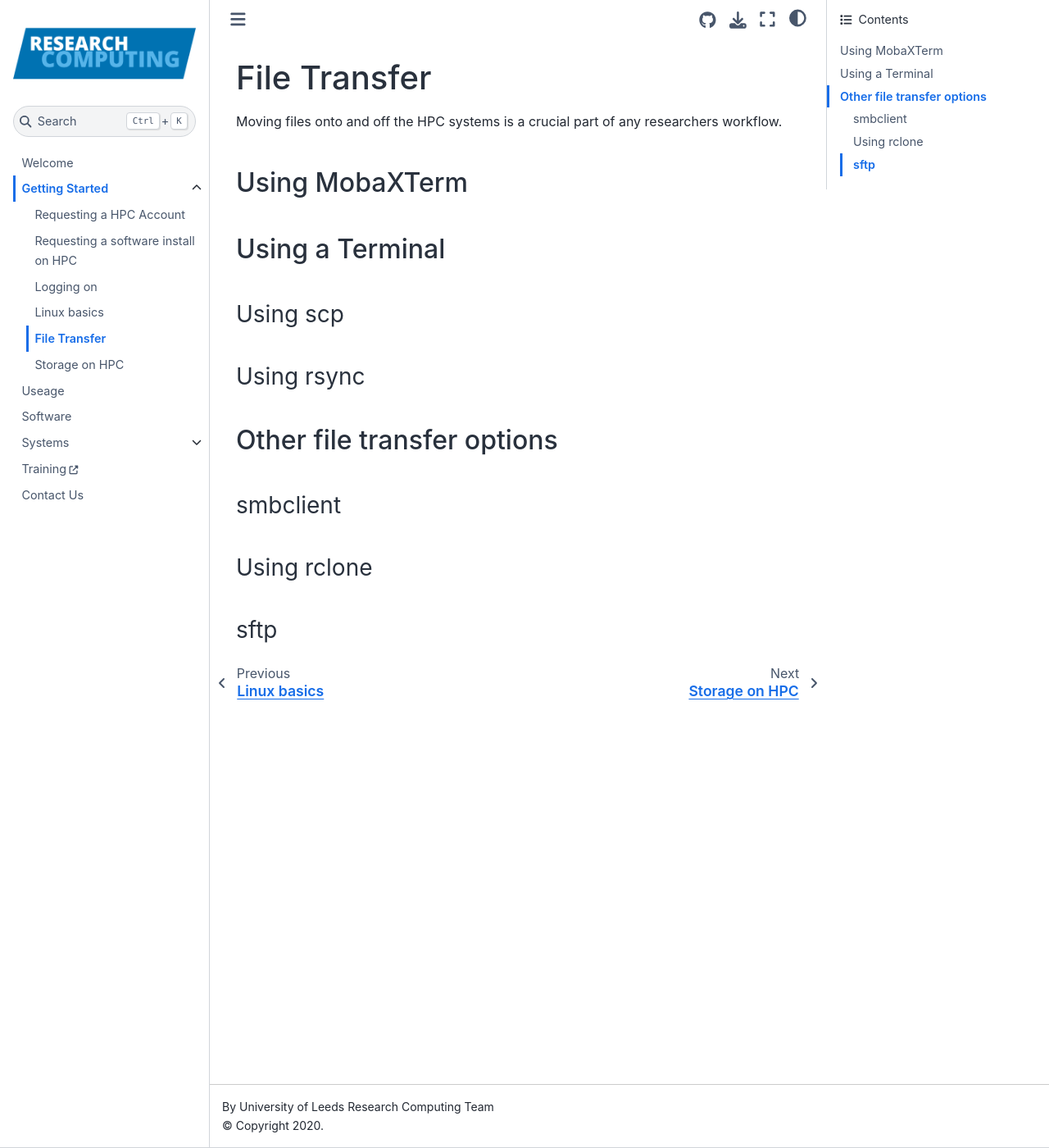
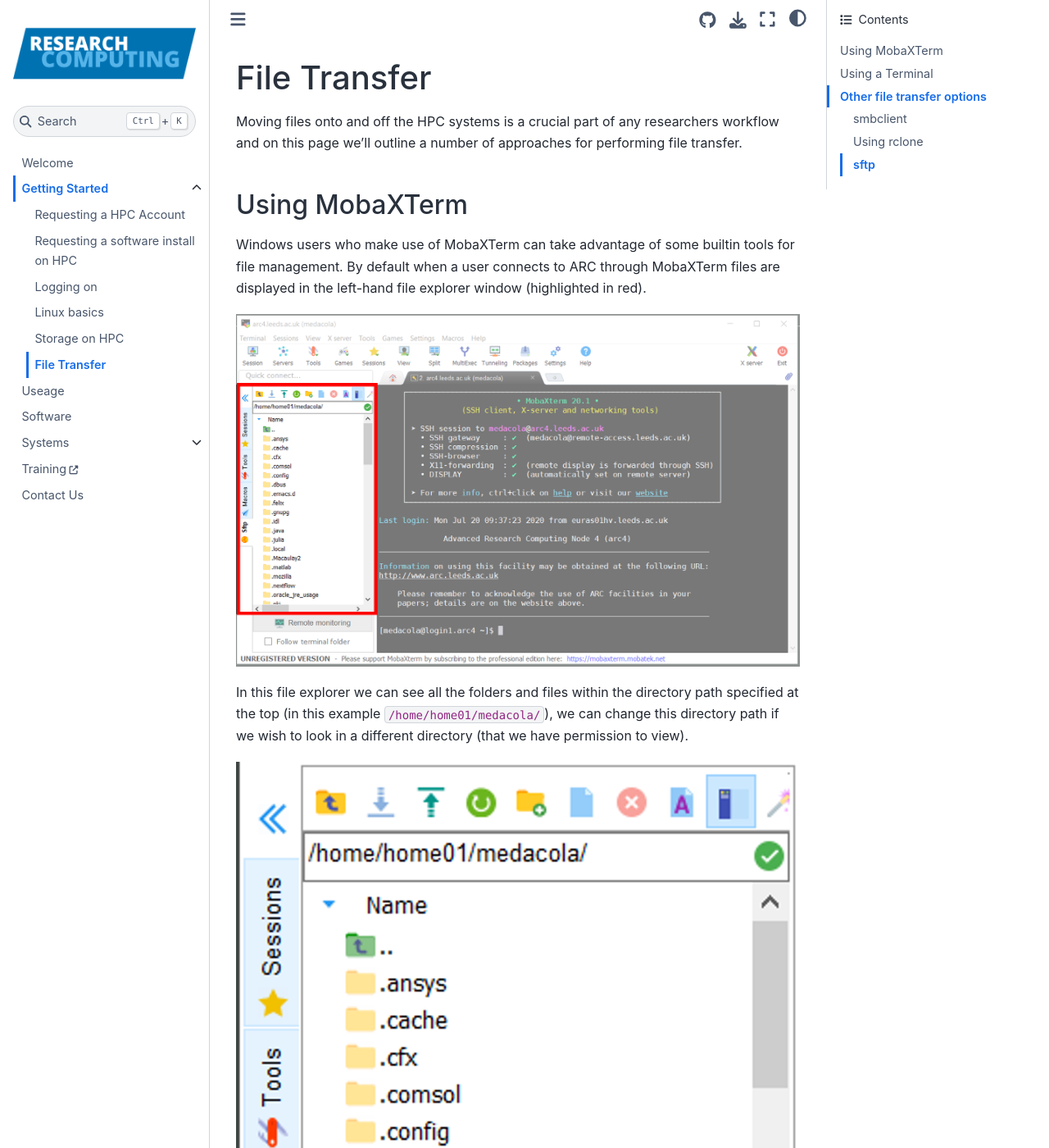
Before and after one commit to foqueiroz/arcdocs.github.io, a Jupyter Book: the page built from book/getting_started/file_transfer.md, in a window 1280 px wide and 1400 px high. Shown: the whole window at 82% size. Built offline with Jupyter Book 1.0.4 settings and Sphinx 7.4.7 and the Sphinx Book theme 1.1.4, drawn with Linux system fonts in a browser that asks for light colours; some of the changed text lies outside the part shown.

Commit message:
started adding content for file transfer using mobaXterm

```diff
--- a/book/_toc.yml
+++ b/book/_toc.yml
@@ -18,8 +18,9 @@
     - file: getting_started/request_install
     - file: getting_started/logon
     - file: getting_started/linuxbasics
+    - file: getting_started/nobackup
     - file: getting_started/file_transfer
-    - file: getting_started/nobackup
+
 
 # ===== Useage ==========================================
 - file: useage/start
--- a/book/getting_started/file_transfer.md
+++ b/book/getting_started/file_transfer.md
@@ -1,8 +1,24 @@
 # File Transfer
 
-Moving files onto and off the HPC systems is a crucial part of any researchers workflow.
+Moving files onto and off the HPC systems is a crucial part of any researchers workflow and on this page we'll outline a number of approaches for performing file transfer.
 
 ## Using MobaXTerm
+
+Windows users who make use of MobaXTerm can take advantage of some builtin tools for file management. By default when a user connects to ARC through MobaXTerm files are displayed in the left-hand file explorer window (highlighted in red).
+
+![Highlighted the MobaXTerm File explorer](../assets/img/filetransfer/mobaWindow1.png)
+
+ In this file explorer we can see all the folders and files within the directory path specified at the top (in this example `/home/home01/medacola/`), we can change this directory path if we wish to look in a different directory (that we have permission to view).
+
+![Zoomed in view of MobaXTerm file explorer](../assets/img/filetransfer/mobaWindow2.png){ width=250px }
+
+We can also download files from ARC onto our local computer by selecting them in the file explorer window and pressing the Download icon ![Download icon](../assets/img/filetransfer/mobaWindow2down.png){ width=50px }.
+
+We can upload files and directories using this file explorer by dragging and dropping them into that window.
+
+![Example gif of dragging and dropping directory into MobaXTerm file explorer](../assets/img/filetransfer/mobaWindow1upload.gif)
+
+
 
 ## Using a Terminal
 
```
Also changed, not shown: book/assets/img/filetransfer/mobaWindow1.png (added), book/assets/img/filetransfer/mobaWindow1upload.gif (added), book/assets/img/filetransfer/mobaWindow2.png (added), book/assets/img/filetransfer/mobaWindow2down.png (added), book/assets/img/filetransfer/mobaWindow2upload.png (added).
